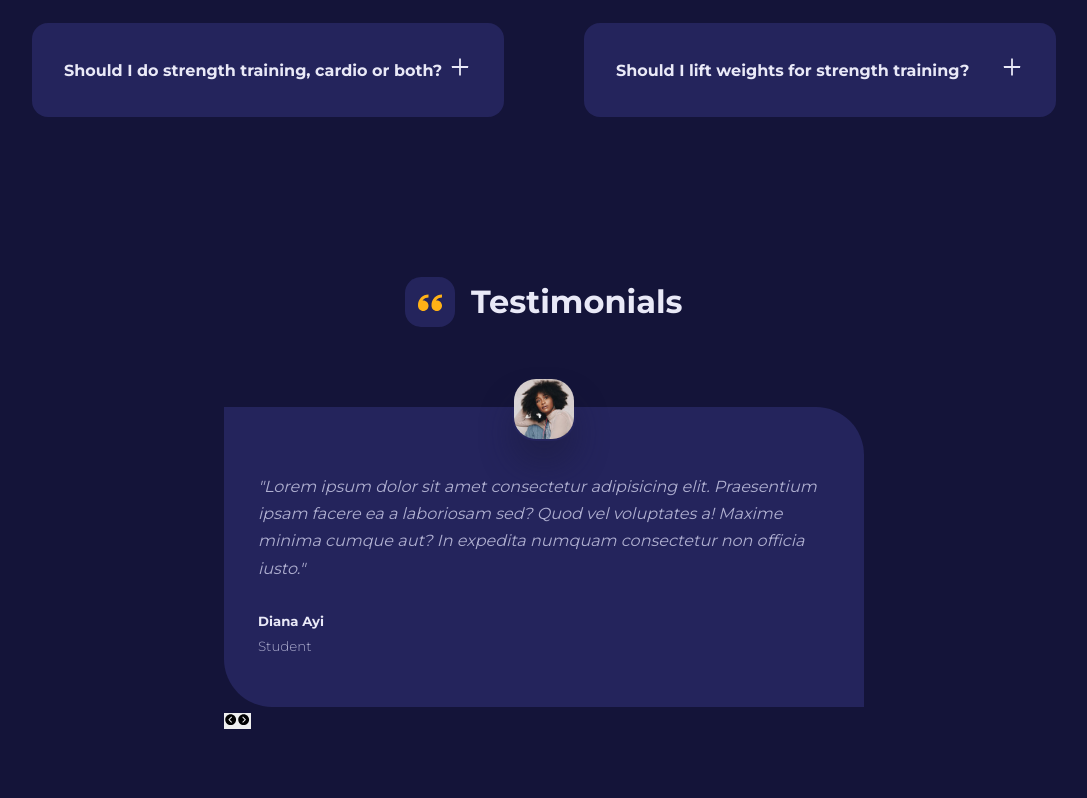
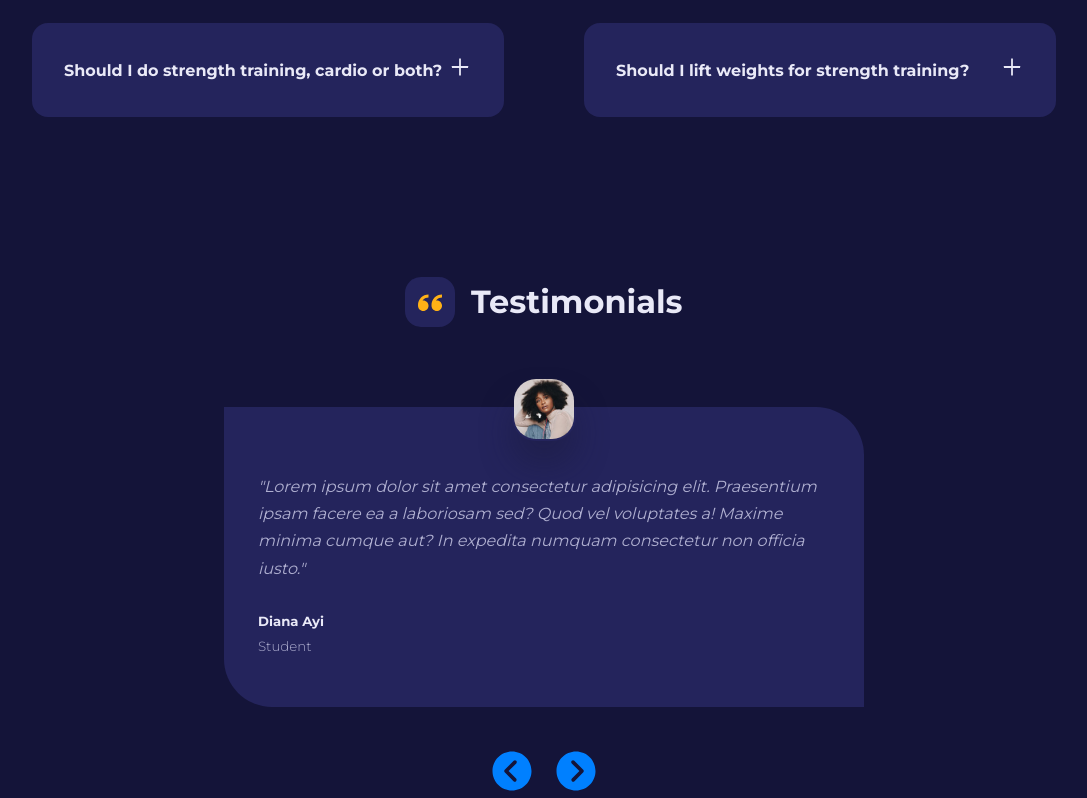
Before and after one commit to erickdc7/react-trainer-website, a React (Create React App) app: page / in a window 1280 px wide. Shown: the part 2688-3486 px from the top of the page, without its empty margins (96-1183 px from the left). Before the commit the page ends 3422 px from the top, so only its background shows below. Built offline with nearby package versions, Linux system fonts and the light colour scheme; the HTML template or start-up script is replaced by a standard one.

Commit message:
testimonials__btn styles added to home.css

```diff
--- a/src/pages/home/home.css
+++ b/src/pages/home/home.css
@@ -189,3 +189,24 @@
 .card small.testimonial__title {
   margin-top: 0.3rem;
 }
+
+.testimonials__btn-container {
+  width: fit-content;
+  margin: 2.5rem auto 0;
+  display: flex;
+  justify-content: center;
+  align-items: center;
+  gap: 1rem;
+}
+
+.testimonials__btn {
+  background: transparent;
+  cursor: pointer;
+}
+
+.testimonials__btn svg {
+  fill: var(--color-primary);
+  font-size: 1.8rem;
+  width: 3rem;
+  height: 3rem;
+}
```
